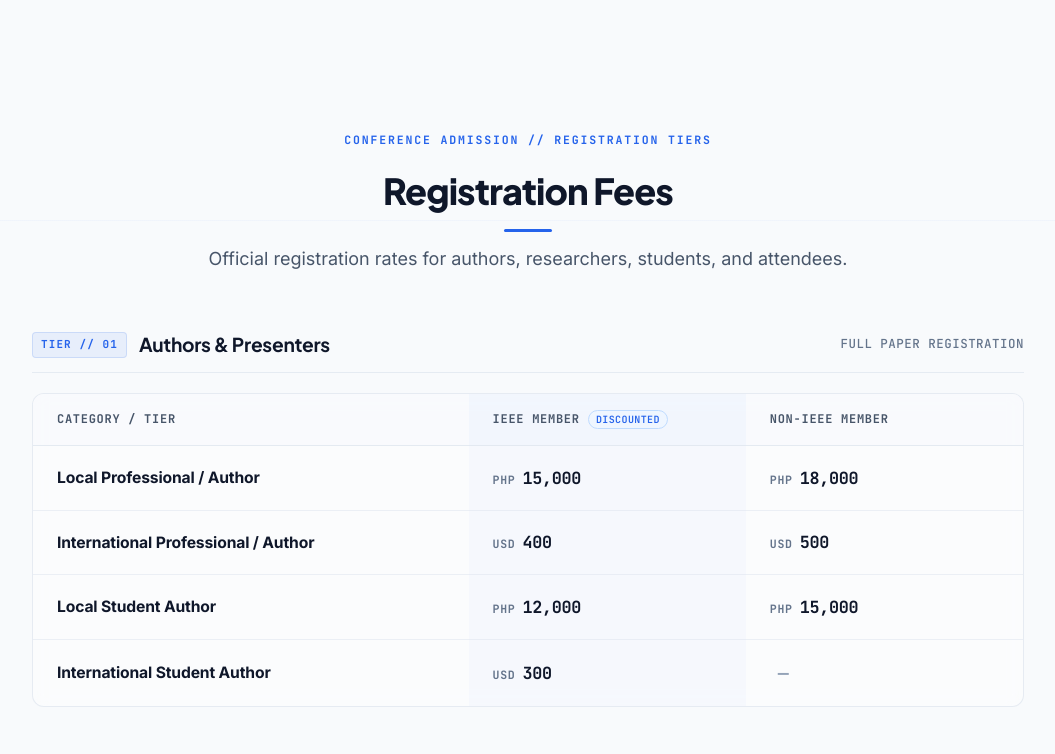
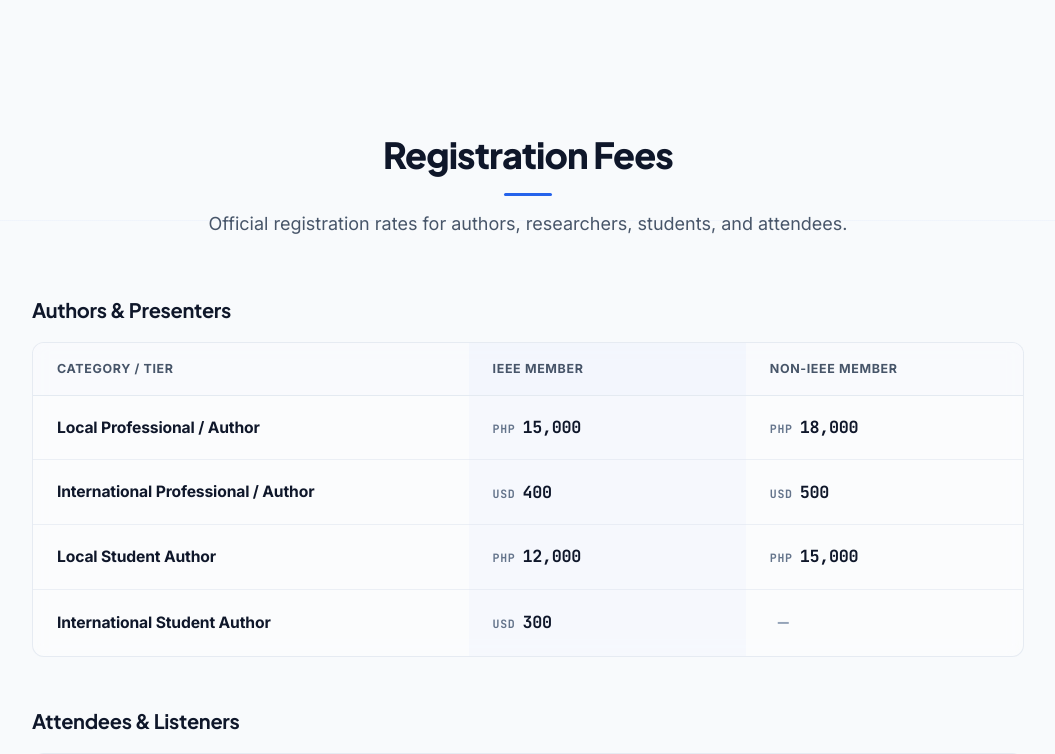
Before and after one commit to justinovate/i3cts, a React (Vite) app: page / in a window 1280 px wide. Shown: the part 5380-6134 px from the top of the page, without its empty margins (112-1167 px from the left). Built offline with nearby package versions, Linux system fonts and the light colour scheme.

Commit message:
refactor: streamline Registration Fees typography and remove extraneous tags

```diff
--- a/src/components/Registration.css
+++ b/src/components/Registration.css
@@ -11,22 +11,10 @@
   padding: 0 1.5rem;
 }
 
-/* Header & Eyebrow Styling */
+/* Header Styling */
 .registration-header {
   text-align: center;
   margin-bottom: 3.5rem;
-}
-
-.registration-eyebrow {
-  display: inline-block;
-  font-family: var(--font-mono, 'JetBrains Mono', monospace);
-  font-size: 0.72rem;
-  font-weight: 700;
-  letter-spacing: 0.16em;
-  text-transform: uppercase;
-  color: #2563eb;
-  margin-bottom: 0.75rem;
-  user-select: none;
 }
 
 .registration-title {
@@ -46,59 +34,24 @@
 .registration-tables-grid {
   display: flex;
   flex-direction: column;
-  gap: 3.5rem;
 }
 
 .registration-table-block {
   width: 100%;
 }
 
-/* Table Block Header */
-.table-block-header {
-  display: flex;
-  align-items: baseline;
-  justify-content: space-between;
-  border-bottom: 1px solid rgba(226, 232, 240, 0.85);
-  padding-bottom: 0.75rem;
-  margin-bottom: 1.25rem;
-  flex-wrap: wrap;
-  gap: 0.5rem;
+/* Spacing between first and second table block */
+.mt-table-block {
+  margin-top: 3rem; /* mt-12 */
 }
 
-.table-title-meta {
-  display: flex;
-  align-items: center;
-  gap: 0.75rem;
-}
-
-.table-code {
-  font-family: var(--font-mono, monospace);
-  font-size: 0.6875rem;
-  font-weight: 700;
-  letter-spacing: 0.1em;
-  color: #2563eb;
-  background: rgba(37, 99, 235, 0.08);
-  padding: 0.2rem 0.5rem;
-  border-radius: 4px;
-  border: 1px solid rgba(37, 99, 235, 0.15);
-  user-select: none;
-}
-
+/* Clean Category Table Heading */
 .table-heading {
-  font-size: 1.2rem;
+  font-size: 1.25rem; /* text-xl */
   font-weight: 700;
   color: #0f172a;
-  margin: 0;
+  margin: 0 0 1rem 0;
   letter-spacing: -0.015em;
-}
-
-.table-subheading {
-  font-family: var(--font-mono, monospace);
-  font-size: 0.78rem;
-  font-weight: 500;
-  color: #64748b;
-  letter-spacing: 0.04em;
-  text-transform: uppercase;
 }
 
 /* Responsive Table Shell */
@@ -123,10 +76,9 @@
 /* Table Headings */
 .fee-matrix-table th {
   padding: 1rem 1.5rem;
-  font-family: var(--font-mono, monospace);
-  font-size: 0.75rem;
+  font-size: 0.78rem;
   font-weight: 700;
-  letter-spacing: 0.06em;
+  letter-spacing: 0.05em;
   text-transform: uppercase;
   color: #475569;
   border-bottom: 1px solid rgba(226, 232, 240, 0.9);
@@ -140,30 +92,11 @@
 
 .fee-matrix-table th.col-ieee {
   width: 28%;
-  background: rgba(37, 99, 235, 0.04);
+  background: rgba(37, 99, 235, 0.035);
 }
 
 .fee-matrix-table th.col-non-ieee {
   width: 28%;
-}
-
-.th-content {
-  display: inline-flex;
-  align-items: center;
-  gap: 0.5rem;
-}
-
-.ieee-highlight-tag {
-  font-size: 0.625rem;
-  font-weight: 600;
-  letter-spacing: 0.04em;
-  text-transform: uppercase;
-  color: #2563eb;
-  background: #eff6ff;
-  border: 1px solid #bfdbfe;
-  padding: 0.15rem 0.45rem;
-  border-radius: 9999px;
-  line-height: 1.2;
 }
 
 /* Table Body Cells */
@@ -251,7 +184,7 @@
   padding-left: 0.5rem;
 }
 
-/* Footnote / Policy Note */
+/* Footnote / Policy Disclaimer */
 .registration-footnote {
   margin-top: 3.5rem;
   padding: 1.25rem 1.75rem;
@@ -296,10 +229,12 @@
     font-size: 1rem;
   }
 
-  .table-block-header {
-    flex-direction: column;
-    align-items: flex-start;
-    gap: 0.35rem;
+  .mt-table-block {
+    margin-top: 2.5rem;
+  }
+
+  .table-heading {
+    font-size: 1.125rem;
   }
 
   .fee-matrix-table th,
--- a/src/components/Registration.jsx
+++ b/src/components/Registration.jsx
@@ -54,11 +54,8 @@
   return (
     <section className="section registration-section" id="registration">
       <div className="container registration-container">
-        {/* Header & Monospace Eyebrow */}
+        {/* Main Section Header (Clean, No Decorative Eyebrow) */}
         <div className="registration-header">
-          <span className="registration-eyebrow">
-            CONFERENCE ADMISSION // REGISTRATION TIERS
-          </span>
           <h2 className="section-title registration-title">Registration Fees</h2>
           <p className="registration-subtitle">
             Official registration rates for authors, researchers, students, and attendees.
@@ -69,25 +66,14 @@
         <div className="registration-tables-grid">
           {/* Table 1: Authors & Presenters */}
           <div className="registration-table-block">
-            <div className="table-block-header">
-              <div className="table-title-meta">
-                <span className="table-code">TIER // 01</span>
-                <h3 className="table-heading">Authors & Presenters</h3>
-              </div>
-              <span className="table-subheading">Full Paper Registration</span>
-            </div>
+            <h3 className="table-heading">Authors & Presenters</h3>
 
             <div className="table-responsive-wrapper">
               <table className="fee-matrix-table">
                 <thead>
                   <tr>
                     <th scope="col" className="col-category">Category / Tier</th>
-                    <th scope="col" className="col-ieee">
-                      <div className="th-content">
-                        <span>IEEE Member</span>
-                        <span className="ieee-highlight-tag">Discounted</span>
-                      </div>
-                    </th>
+                    <th scope="col" className="col-ieee">IEEE Member</th>
                     <th scope="col" className="col-non-ieee">Non-IEEE Member</th>
                   </tr>
                 </thead>
@@ -111,26 +97,15 @@
           </div>
 
           {/* Table 2: Attendees & Listeners */}
-          <div className="registration-table-block">
-            <div className="table-block-header">
-              <div className="table-title-meta">
-                <span className="table-code">TIER // 02</span>
-                <h3 className="table-heading">Attendees & Listeners</h3>
-              </div>
-              <span className="table-subheading">Non-Presenting Delegates</span>
-            </div>
+          <div className="registration-table-block mt-table-block">
+            <h3 className="table-heading">Attendees & Listeners</h3>
 
             <div className="table-responsive-wrapper">
               <table className="fee-matrix-table">
                 <thead>
                   <tr>
                     <th scope="col" className="col-category">Category / Tier</th>
-                    <th scope="col" className="col-ieee">
-                      <div className="th-content">
-                        <span>IEEE Member</span>
-                        <span className="ieee-highlight-tag">Discounted</span>
-                      </div>
-                    </th>
+                    <th scope="col" className="col-ieee">IEEE Member</th>
                     <th scope="col" className="col-non-ieee">Non-IEEE Member</th>
                   </tr>
                 </thead>
@@ -157,7 +132,7 @@
           </div>
         </div>
 
-        {/* Footnote / Disclaimer Policy */}
+        {/* Footnote / Policy Disclaimer */}
         <div className="registration-footnote">
           <div className="footnote-icon">
             <i className="fas fa-info-circle" aria-hidden="true" />
```
